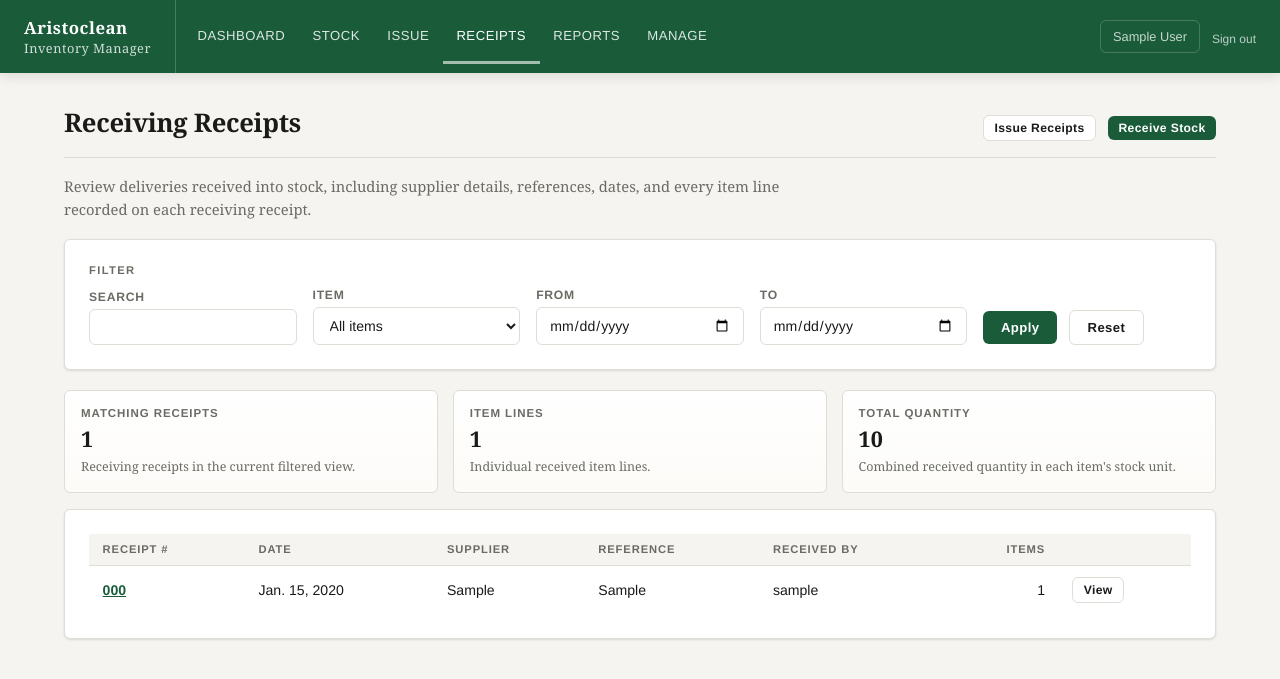
After one commit to Otycadet/aristoclean, a Django app: page /stock/receive/receipts/ in a window 1280 px wide. The commit adds this page. Shown: the top 679 px of the page. Run offline with Django 5.2, Linux system fonts and the light colour scheme; a user stored in the database is signed in; tables that the repository leaves empty hold one stand-in row (values such as "Sample post").

Commit message:
Receiving reciept

```diff
--- a/inventory/forms.py
+++ b/inventory/forms.py
@@ -153,6 +153,30 @@ class ReceiptFilterForm(forms.Form):
             (loc.name, loc.name)
             for loc in Location.objects.order_by("name")
         ]
+
+
+class DeliveryReceiptFilterForm(forms.Form):
+    q = forms.CharField(required=False, max_length=255, label="Search")
+    item = forms.ModelChoiceField(
+        queryset=Item.objects.none(),
+        required=False,
+        label="Item",
+        empty_label="All items",
+    )
+    date_from = forms.DateField(
+        required=False,
+        widget=forms.DateInput(attrs={"type": "date"}),
+        label="From",
+    )
+    date_to = forms.DateField(
+        required=False,
+        widget=forms.DateInput(attrs={"type": "date"}),
+        label="To",
+    )
+
+    def __init__(self, *args, **kwargs):
+        super().__init__(*args, **kwargs)
+        self.fields["item"].queryset = Item.objects.filter(active=True).order_by("name")
 
 
 class SignInLogFilterForm(forms.Form):
--- a/inventory/urls.py
+++ b/inventory/urls.py
@@ -7,6 +7,9 @@ urlpatterns = [
     # Stock
     path("stock/", views.stock_list, name="stock_list"),
     path("stock/receive/", views.stock_receive, name="stock_receive"),
+    path("stock/receive/receipts/", views.delivery_receipts_list, name="delivery_receipts_list"),
+    path("stock/receive/receipts/<str:receipt_number>/",
+         views.delivery_receipt_detail, name="delivery_receipt_detail"),
     path("stock/reorder/", views.reorder_list, name="stock_reorder"),
     path("stock/adjust/", views.stock_adjustment_create,
          name="stock_adjustment_create"),
--- a/inventory/views.py
+++ b/inventory/views.py
@@ -15,6 +15,7 @@ from django.utils import timezone
 
 from .forms import (
     DeliveryHeaderForm,
+    DeliveryReceiptFilterForm,
     IssueBatchHeaderForm,
     ItemForm,
     LocationForm,
@@ -26,7 +27,17 @@ from .forms import (
     UserCreateForm,
     UserUpdateForm,
 )
-from .models import DistributionLine, IssueBatch, Item, Location, SignInLog, StockAdjustment, StockEntry, UserProfile
+from .models import (
+    DeliveryBatch,
+    DistributionLine,
+    IssueBatch,
+    Item,
+    Location,
+    SignInLog,
+    StockAdjustment,
+    StockEntry,
+    UserProfile,
+)
 from .permissions import (
     admin_required,
     can_create_users,
@@ -183,6 +194,13 @@ def stock_receive(request):
             header_data = header_form.cleaned_data
             try:
                 with transaction.atomic():
+                    batch = DeliveryBatch.objects.create(
+                        supplier=header_data["supplier"],
+                        reference=header_data["reference"],
+                        notes=header_data["notes"],
+                        received_at=header_data["received_at"],
+                        created_by=request.user,
+                    )
                     for line in lines:
                         name = line["item_name"].strip()
                         qty = line["quantity"]
@@ -192,6 +210,7 @@ def stock_receive(request):
                             raise ValueError(f"Quantity must be greater than 0 for {name}.")
                         item = get_or_create_item(name, line["unit"].strip(), line["reorder_level"])
                         StockEntry.objects.create(
+                            batch=batch,
                             item=item,
                             quantity=qty,
                             supplier=header_data["supplier"],
@@ -200,17 +219,18 @@ def stock_receive(request):
                             received_at=header_data["received_at"],
                             created_by=request.user,
                         )
-                messages.success(request, f"Delivery of {len(lines)} item(s) recorded.")
+                messages.success(request, f"Receiving receipt {batch.receipt_number} created.")
                 log_inventory_action(
                     "stock_received",
                     user=request.user,
+                    receipt_number=batch.receipt_number,
                     item_count=len(lines),
                     items=[line["item_name"] for line in lines],
                     supplier=header_data["supplier"],
                     reference=header_data["reference"],
                     received_at=header_data["received_at"],
                 )
-                return redirect("stock_list")
+                return redirect("delivery_receipt_detail", receipt_number=batch.receipt_number)
             except ValueError as exc:
                 error = str(exc)
         elif lines is None and error is None:
@@ -387,6 +407,70 @@ def receipt_detail(request, receipt_number):
         "batch": batch,
         "lines": receipt_lines,
         "void_form": void_form,
+    })
+
+
+@login_required
+@stock_operator_required
+def delivery_receipts_list(request):
+    form = DeliveryReceiptFilterForm(request.GET or None)
+    batches = DeliveryBatch.objects.select_related("created_by").prefetch_related("lines__item")
+
+    if form.is_valid():
+        q = form.cleaned_data.get("q")
+        selected_item = form.cleaned_data.get("item")
+        date_from = form.cleaned_data.get("date_from")
+        date_to = form.cleaned_data.get("date_to")
+
+        if q:
+            batches = batches.filter(
+                Q(receipt_number__icontains=q)
+                | Q(supplier__icontains=q)
+                | Q(reference__icontains=q)
+                | Q(notes__icontains=q)
+                | Q(lines__item__name__icontains=q)
+            ).distinct()
+        if selected_item:
+            batches = batches.filter(lines__item=selected_item).distinct()
+        if date_from:
+            batches = batches.filter(received_at__gte=date_from)
+        if date_to:
+            batches = batches.filter(received_at__lte=date_to)
+
+    ordered_batches = batches.order_by("-received_at", "-id")
+    paginator = Paginator(ordered_batches, 25)
+    page_obj = paginator.get_page(request.GET.get("page"))
+
+    return render(request, "inventory/delivery_receipts_list.html", {
+        "form": form,
+        "page_obj": page_obj,
+        "batches": page_obj.object_list,
+        "receipt_summary": {
+            "total": ordered_batches.count(),
+            "line_count": StockEntry.objects.filter(batch__in=ordered_batches).count(),
+            "quantity": StockEntry.objects.filter(batch__in=ordered_batches).aggregate(total=Sum("quantity"))["total"] or Decimal("0.00"),
+        },
+    })
+
+
+@login_required
+@stock_operator_required
+def delivery_receipt_detail(request, receipt_number):
+    batch = get_object_or_404(
+        DeliveryBatch.objects.select_related("created_by").prefetch_related("lines__item"),
+        receipt_number=receipt_number,
+    )
+    lines = [
+        {
+            "item_name": line.item.name,
+            "unit": line.item.unit,
+            "quantity": line.quantity,
+        }
+        for line in batch.lines.select_related("item")
+    ]
+    return render(request, "inventory/delivery_receipt_detail.html", {
+        "batch": batch,
+        "lines": lines,
     })
 
 
--- /dev/null
+++ b/templates/inventory/delivery_receipts_list.html
@@ -0,0 +1,153 @@
+{% extends "base.html" %}
+{% block title %}Receiving Receipts - Aristoclean{% endblock %}
+{% block extra_head %}
+<style>
+  .page-copy {
+    margin: -0.65rem 0 1.1rem;
+    max-width: 760px;
+    color: var(--muted);
+    font-size: 0.92rem;
+    line-height: 1.55;
+  }
+
+  .summary-grid {
+    display: grid;
+    grid-template-columns: repeat(auto-fit, minmax(170px, 1fr));
+    gap: 0.9rem;
+    margin-bottom: 1rem;
+  }
+
+  .summary-card {
+    padding: 1rem;
+    border: 1px solid var(--border);
+    border-radius: var(--radius);
+    background: linear-gradient(180deg, #fff 0%, #fcfbf8 100%);
+  }
+
+  .summary-kicker {
+    font-size: 0.72rem;
+    text-transform: uppercase;
+    letter-spacing: 0.08em;
+    color: var(--muted);
+    font-family: "Helvetica Neue", Arial, sans-serif;
+    font-weight: 700;
+  }
+
+  .summary-value {
+    margin-top: 0.35rem;
+    font-size: 1.35rem;
+    font-weight: 700;
+    font-variant-numeric: tabular-nums;
+  }
+
+  .summary-note {
+    margin-top: 0.3rem;
+    color: var(--muted);
+    font-size: 0.78rem;
+    line-height: 1.4;
+  }
+</style>
+{% endblock %}
+{% block content %}
+<div class="page-header">
+  <h1>Receiving Receipts</h1>
+  <div class="toolbar">
+    <a href="{% url 'receipts_list' %}" class="btn btn-secondary btn-sm">Issue Receipts</a>
+    <a href="{% url 'stock_receive' %}" class="btn btn-primary btn-sm">Receive Stock</a>
+  </div>
+</div>
+<p class="page-copy">Review deliveries received into stock, including supplier details, references, dates, and every item line recorded on each receiving receipt.</p>
+
+<div class="card">
+  <div class="card-title">Filter</div>
+  <form method="get" class="form-row" style="align-items:end;">
+    <div class="form-group" style="margin-bottom:0;">
+      <label>{{ form.q.label }}</label>
+      {{ form.q }}
+    </div>
+    <div class="form-group" style="margin-bottom:0;">
+      <label>{{ form.item.label }}</label>
+      {{ form.item }}
+    </div>
+    <div class="form-group" style="margin-bottom:0;">
+      <label>{{ form.date_from.label }}</label>
+      {{ form.date_from }}
+    </div>
+    <div class="form-group" style="margin-bottom:0;">
+      <label>{{ form.date_to.label }}</label>
+      {{ form.date_to }}
+    </div>
+    <div class="toolbar">
+      <button type="submit" class="btn btn-primary">Apply</button>
+      <a href="{% url 'delivery_receipts_list' %}" class="btn btn-secondary">Reset</a>
+    </div>
+  </form>
+</div>
+
+<div class="summary-grid">
+  <div class="summary-card">
+    <div class="summary-kicker">Matching Receipts</div>
+    <div class="summary-value">{{ receipt_summary.total }}</div>
+    <div class="summary-note">Receiving receipts in the current filtered view.</div>
+  </div>
+  <div class="summary-card">
+    <div class="summary-kicker">Item Lines</div>
+    <div class="summary-value">{{ receipt_summary.line_count }}</div>
+    <div class="summary-note">Individual received item lines.</div>
+  </div>
+  <div class="summary-card">
+    <div class="summary-kicker">Total Quantity</div>
+    <div class="summary-value">{{ receipt_summary.quantity|floatformat:0 }}</div>
+    <div class="summary-note">Combined received quantity in each item's stock unit.</div>
+  </div>
+</div>
+
+<div class="card">
+  <div class="table-wrap">
+    <table>
+      <thead>
+        <tr>
+          <th>Receipt #</th>
+          <th>Date</th>
+          <th>Supplier</th>
+          <th>Reference</th>
+          <th>Received By</th>
+          <th style="text-align:right">Items</th>
+          <th></th>
+        </tr>
+      </thead>
+      <tbody>
+        {% for batch in batches %}
+        <tr>
+          <td>
+            <a href="{% url 'delivery_receipt_detail' batch.receipt_number %}" style="color:var(--accent);font-weight:600;font-family:'Helvetica Neue',Arial,sans-serif;">
+              {{ batch.receipt_number }}
+            </a>
+          </td>
+          <td>{{ batch.received_at }}</td>
+          <td>{{ batch.supplier|default:"-" }}</td>
+          <td>{{ batch.reference|default:"-" }}</td>
+          <td>{{ batch.created_by|default:"-" }}</td>
+          <td style="text-align:right">{{ batch.line_count }}</td>
+          <td><a href="{% url 'delivery_receipt_detail' batch.receipt_number %}" class="btn btn-secondary btn-sm">View</a></td>
+        </tr>
+        {% empty %}
+        <tr><td colspan="7" style="text-align:center;padding:2.5rem;color:var(--muted)">No receiving receipts found.</td></tr>
+        {% endfor %}
+      </tbody>
+    </table>
+  </div>
+
+  {% if page_obj and page_obj.paginator.num_pages > 1 %}
+  <div class="pagination">
+    {% if page_obj.has_previous %}
+    <a class="btn btn-secondary btn-sm" href="?{{ request.GET.urlencode }}&page={{ page_obj.previous_page_number }}">Previous</a>
+    {% endif %}
+    <span>Page {{ page_obj.number }} of {{ page_obj.paginator.num_pages }}</span>
+    {% if page_obj.has_next %}
+    <a class="btn btn-secondary btn-sm" href="?{{ request.GET.urlencode }}&page={{ page_obj.next_page_number }}">Next</a>
+    {% endif %}
+  </div>
+  {% endif %}
+</div>
+{% endblock %}
--- a/templates/inventory/stock_list.html
+++ b/templates/inventory/stock_list.html
@@ -122,6 +122,7 @@
     <a href="{% url 'stock_reorder' %}" class="btn btn-secondary btn-sm">Reorder</a>
     <a href="{% url 'low_stock_report' %}" class="btn btn-secondary btn-sm">Reorder Report</a>
     <a href="{% url 'stock_adjustment_create' %}" class="btn btn-secondary btn-sm">Adjust Stock</a>
+    <a href="{% url 'delivery_receipts_list' %}" class="btn btn-secondary btn-sm">Receiving Receipts</a>
     <a href="{% url 'export_stock_csv' %}" class="btn btn-secondary btn-sm">Export CSV</a>
     {% endif %}
     {% if user.is_superuser or user.profile.can_operate_stock %}
--- a/templates/inventory/stock_receive.html
+++ b/templates/inventory/stock_receive.html
@@ -220,7 +220,10 @@
 {% block content %}
 <div class="page-header">
   <h1>Receive Delivery</h1>
-  <a href="{% url 'stock_list' %}" class="btn btn-secondary btn-sm">Back to Stock</a>
+  <div class="toolbar">
+    <a href="{% url 'delivery_receipts_list' %}" class="btn btn-secondary btn-sm">Receiving Receipts</a>
+    <a href="{% url 'stock_list' %}" class="btn btn-secondary btn-sm">Back to Stock</a>
+  </div>
 </div>
 <p class="page-copy">Record each delivery with clean, separate line cards so the stock team can review supplier details, item setup, and quantities at a glance.</p>
 
```
Also changed, not shown: inventory/admin.py (+18 -3 lines), inventory/models.py (+34 -0 lines), inventory/tests.py (+73 -1 lines), templates/inventory/delivery_receipt_detail.html (added, +76 -0 lines), inventory/migrations/0008_deliverybatch_stockentry_batch.py (added).
